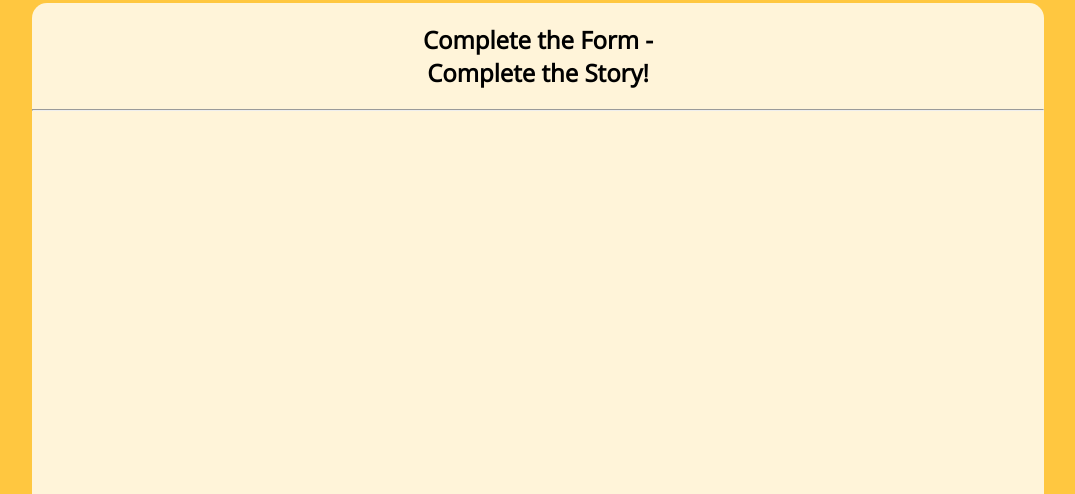
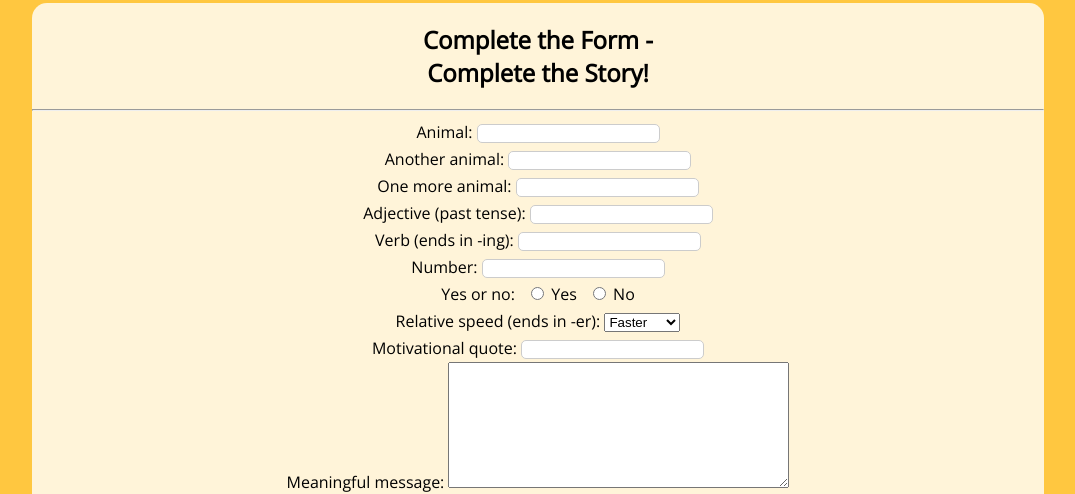
Before and after one commit to peterekey/Codecademy_20220927_Codecademy_Form_a_story, a plain HTML site: page index.html in a window 1280 px wide. Shown: the part 313-807 px from the top of the page, without its empty margins (102-1177 px from the left). Drawn offline with nearby package versions, Linux system fonts and the light colour scheme.

Commit message:
Add form elements, per Codecademy's required steps

```diff
--- a/index.html
+++ b/index.html
@@ -15,6 +15,83 @@
       <h1>Complete the Form -<br> Complete the Story!</h1>
       <hr>
       <!--Add your form below:-->
+        <form action="/story.html" method="GET">
+
+          <section id="animal-1">
+            <label for="animal-1">Animal:</label>
+            <input name="animal-1" id="animal-1" type="text" required>
+            <br>
+          </section>
+
+          <section id="animal-2">
+            <label for="animal-2">Another animal:</label>
+            <input name="animal-2" id="animal-2" type="text" required>
+            <br>
+          </section>
+
+          <section id="animal-3">
+            <label for="animal-3">One more animal:</label>
+            <input id="animal-3" name="animal-3" type="text" required>
+            <br>
+          </section>
+
+          <section id="adj-1">
+            <label for="adj-1">Adjective (past tense):</label>
+            <input id="adj-1" name="adj-1" type="text" required>
+            <br>
+          </section>
+
+          <section id="verb-1">
+            <label for="verb-1">Verb (ends in -ing):</label>
+            <input id="verb-1" name="verb-1" type="text" required>
+            <br>
+          </section>
+
+          <section id="num-1">
+            <label for="num-1">Number:</label>
+            <input id="num-1" name="num-1" type="number" required>
+            <br>
+          </section>
+
+          <section id="yesNo">
+            <span>Yes or no:</span>
+            <input id="yes" type="radio" name="answer" value="yes" required>
+            <label for="yes">Yes</label>
+            <input id="no" type="radio" name="answer" value="no">
+            <label for="no">No</label>
+            <br>
+          </section>
+
+          <section id="speed">
+            <label for="speed">Relative speed (ends in -er):</label>
+            <select id="speed" name="speed" required>
+              <option value="faster">Faster</option>
+              <option value="speedier">Speedier</option>
+              <option value="slower">Slower</option>
+            </select>
+            <br>
+          </section>
+
+          <section id="quote">
+            <label for="quote">Motivational quote:</label>
+            <input id="quote" name="quote" type="text" list="quote-choices" required>
+            <datalist id="quote-choices">
+              <option value="winner get ice cream!"></option>
+              <option value="loser cleans the toilet for a year"></option>
+            </datalist>
+            <br>
+          </section>
+
+          <section id="message">
+            <label for="message">Meaningful message:</label>
+            <textarea id="message" required cols="40" rows="8"></textarea>
+          </section>
+
+          <section class="submission">
+            <input type="submit" value="Form my story!">
+          </section>
+
+        </form>
 
     </section>
   </body>
```
